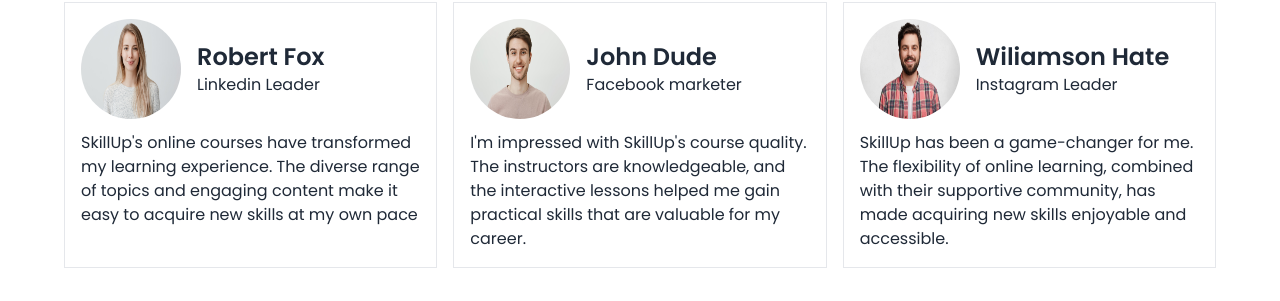
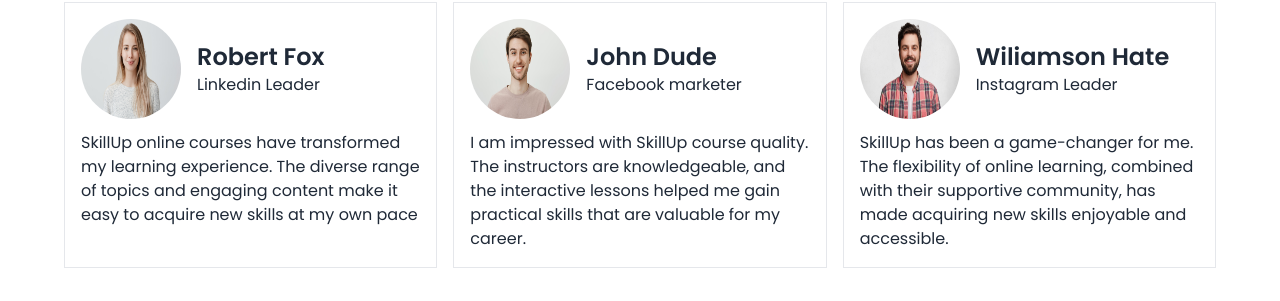
Before and after one commit to sohelranaweb/event-management, a React (Vite) app: page / in a window 1280 px wide. Shown: the part 2986-3287 px from the top of the page. Built offline with nearby package versions, Linux system fonts and the light colour scheme; no server answers.

Commit message:
finaly done assignment

```diff
--- a/package.json
+++ b/package.json
@@ -13,6 +13,7 @@
     "firebase": "^10.4.0",
     "localforage": "^1.10.0",
     "match-sorter": "^6.3.1",
+    "prop-types": "^15.8.1",
     "react": "^18.2.0",
     "react-dom": "^18.2.0",
     "react-icons": "^4.11.0",
--- a/src/pages/Home/LatestEvent.jsx
+++ b/src/pages/Home/LatestEvent.jsx
@@ -1,5 +1,6 @@
 import { MdCalendarMonth, MdLocationOn, MdTimer } from "react-icons/md";
 import { Link } from "react-router-dom";
+import PropTypes from "prop-types";
 
 const LatestEvent = ({ event }) => {
   const { id, img, title, date, time_range, location, description } = event;
@@ -41,5 +42,7 @@
     </div>
   );
 };
-
+LatestEvent.propTypes = {
+  event: PropTypes.object,
+};
 export default LatestEvent;
--- a/src/pages/Home/ServiceCard.jsx
+++ b/src/pages/Home/ServiceCard.jsx
@@ -1,7 +1,8 @@
 import { Link } from "react-router-dom";
+import PropTypes from "prop-types";
 
 const ServiceCard = ({ service }) => {
-  const { id, name, image, short_description, course_details, price } = service;
+  const { id, name, image, short_description, price } = service;
   return (
     <div className="lg:px-0 px-3">
       <div className="card lg:w-96 w-full bg-base-100 shadow-xl">
@@ -25,4 +26,7 @@
   );
 };
 
+ServiceCard.propTypes = {
+  service: PropTypes.object,
+};
 export default ServiceCard;
--- a/src/pages/Home/StudentsReviews.jsx
+++ b/src/pages/Home/StudentsReviews.jsx
@@ -17,7 +17,7 @@
           </div>
         </div>
         <p className="mt-3">
-          SkillUp's online courses have transformed my learning experience. The
+          SkillUp online courses have transformed my learning experience. The
           diverse range of topics and engaging content make it easy to acquire
           new skills at my own pace
         </p>
@@ -35,7 +35,7 @@
           </div>
         </div>
         <p className="mt-3">
-          I'm impressed with SkillUp's course quality. The instructors are
+          I am impressed with SkillUp course quality. The instructors are
           knowledgeable, and the interactive lessons helped me gain practical
           skills that are valuable for my career.
         </p>
--- a/src/pages/Register/Register.jsx
+++ b/src/pages/Register/Register.jsx
@@ -21,7 +21,7 @@
     // Password validation checks
     const minLength = 6;
     const hasCapitalLetter = /[A-Z]/.test(password);
-    const hasSpecialCharacter = /[!@#$%^&*()_+{}\[\]:;<>,.?~\\]/.test(password);
+    const hasSpecialCharacter = /[!@#$%^&*()_+{}[\]:;<>,.?~\\]/.test(password);
 
     if (password.length < minLength) {
       notify("Password must be at least 6 characters long.");
--- a/src/providers/AuthProvider.jsx
+++ b/src/providers/AuthProvider.jsx
@@ -9,6 +9,7 @@
   signOut,
 } from "firebase/auth";
 import app from "../firebase/firebase.config";
+import PropTypes from "prop-types";
 
 export const AuthContext = createContext(null);
 const auth = getAuth(app);
@@ -60,4 +61,7 @@
   );
 };
 
+AuthProvider.propTypes = {
+  children: PropTypes.node,
+};
 export default AuthProvider;
```
Also changed, not shown: 1 other file (tests, documents, lock files or other folders).
